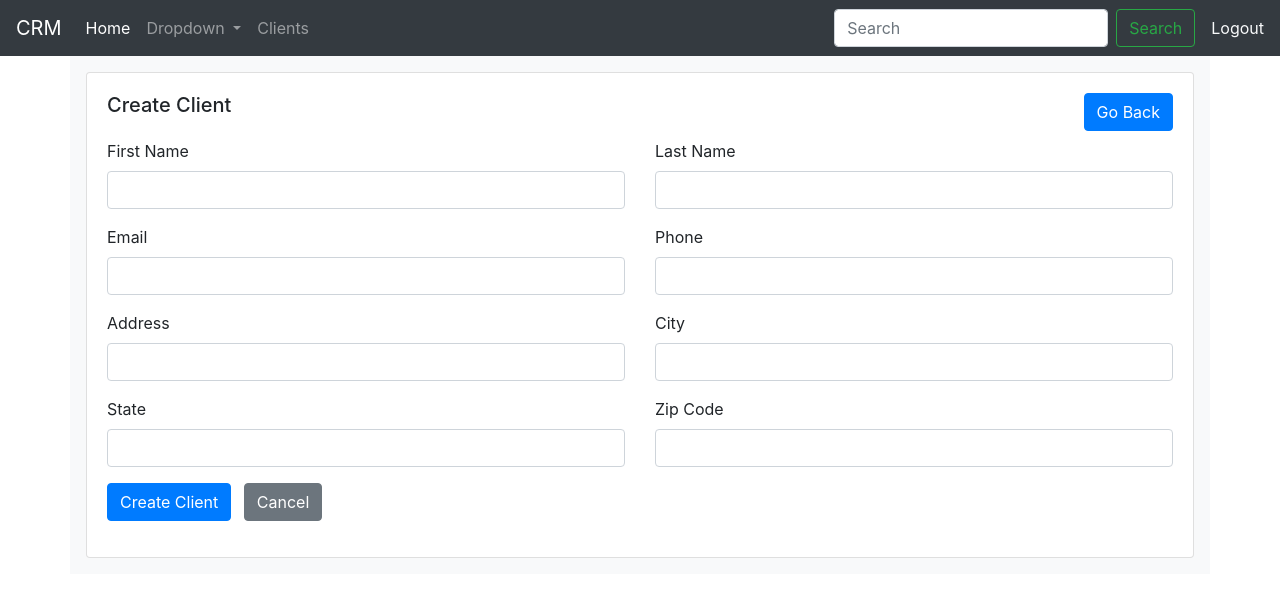
After one commit to maungmatubbar/dj_crm, a Django app: page /create-client/ in a window 1280 px wide. The commit adds this page. Shown: the top 597 px of the page. Run offline with Django 5.2, Linux system fonts and the light colour scheme; a user stored in the database is signed in; some libraries are stand-ins or nearby versions.

Commit message:
Edit Client

```diff
--- a/webapp/forms.py
+++ b/webapp/forms.py
@@ -1,7 +1,8 @@
 from django.contrib.auth.forms import UserCreationForm
 from django.contrib.auth.models import User
 from django import forms
-
+from django.core.validators import RegexValidator
+from django.core.exceptions import ValidationError
 class RegisterForm(UserCreationForm):
     email = forms.EmailField(
         required=True,
@@ -33,3 +34,94 @@ class RegisterForm(UserCreationForm):
                 "class": "form-control",
                 "placeholder": self.fields[field].label
             })
+
+
+class ClientForm(forms.Form):
+    first_name = forms.CharField(
+        max_length=30,
+        label="First Name",
+        required=True,
+        widget=forms.TextInput(attrs={"class": "form-control", "placeholder": "First Name"}),
+        help_text="Enter your first name"
+    )
+    last_name = forms.CharField(
+        max_length=30,
+        label="Last Name",
+        required=True,
+        widget=forms.TextInput(attrs={"class": "form-control", "placeholder": "Last Name"}),
+        help_text="Enter your last name"
+    )
+    email = forms.EmailField(
+        required=True,
+        label="Email",
+        widget=forms.EmailInput(attrs={"class": "form-control", "placeholder": "Email Address"}),
+        help_text="Enter a valid email address"
+    )
+    phone = forms.CharField(
+        max_length=30,
+        label="Phone",
+        required=True,
+        widget=forms.TextInput(attrs={"class": "form-control", "placeholder": "Phone"}),
+        validators=[RegexValidator(r'^[\d\-\(\) ]+$', 'Enter a valid phone number.')],
+        help_text="Format: 123-456-7890"
+    )
+    address = forms.CharField(
+        max_length=100,
+        label="Address",
+        required=True,
+        widget=forms.TextInput(attrs={"class": "form-control", "placeholder": "Address"}),
+        help_text="Enter your street address"
+    )
+    city = forms.CharField(
+        max_length=30,
+        label="City",
+        required=True,
+        widget=forms.TextInput(attrs={"class": "form-control", "placeholder": "City"}),
+        help_text="Enter your city"
+    )
+    state = forms.CharField(
+        max_length=30,
+        label="State",
+        required=True,
+        widget=forms.TextInput(attrs={"class": "form-control", "placeholder": "State"}),
+        help_text="Enter your state"
+    )
+    zip_code = forms.CharField(
+        max_length=10,
+        label="Zip Code",
+        required=True,
+        widget=forms.TextInput(attrs={"class": "form-control", "placeholder": "Zip Code"}),
+        validators=[RegexValidator(r'^\d{5}(?:[-\s]?\d{4})?$', 'Enter a valid zip code.')],
+        help_text="Format: 12345 or 12345-6789"
+    )
+
+    def clean(self):
+        cleaned_data = super().clean()
+        first_name = cleaned_data.get('first_name')
+        last_name = cleaned_data.get('last_name')
+
+        if first_name and last_name:
+            if len(first_name + last_name) > 50:
+                raise ValidationError("Combined name is too long (max 50 characters total)")
+        state = cleaned_data.get('state')
+        if state and len(state) != 2:
+            raise ValidationError("Please use the 2-letter state abbreviation")
+
+        return cleaned_data
+
+    def clean_phone(self):
+        phone = self.cleaned_data.get('phone')
+        # Remove all non-digit characters
+        digits = ''.join(c for c in phone if c.isdigit())
+        if len(digits) != 11:
+            raise ValidationError("Phone number must contain exactly 10 digits")
+        return phone
+
+    def __init__(self, *args, **kwargs):
+        instance = kwargs.get('instance')
+        if instance:
+            full_name = instance.full_name.split()
+            initial = kwargs.setdefault('initial', {})
+            initial['first_name'] = full_name[0]
+            initial['last_name'] = ' '.join(full_name[1:])
+        super().__init__(*args, **kwargs)
--- a/webapp/templates/clients.html
+++ b/webapp/templates/clients.html
@@ -49,7 +49,7 @@
               <td>{{client.address}}</td>
               <td>
               <div class="btn-group">
-                <a href="/update-client/{{client.id}}" class="btn btn-primary btn-sm">Update</a>
+                <a href="/update-client/{{client.id}}" class="btn btn-primary btn-sm">Edit</a>
                 <a href="/delete-client/{{client.id}}" onclick="return confirm('Are you sure you want to delete this client?')" class="btn btn-danger btn-sm">Delete</a>
                 <a href="/view-client/{{client.id}}" class="btn btn-secondary btn-sm">View</a>
               </div>
--- /dev/null
+++ b/webapp/templates/create_client.html
@@ -0,0 +1,112 @@
+{% extends 'base.html' %} {% block title %}Clients{% endblock title %}
+{% block content %}
+<div class="mx-auto">
+  <div>
+    {% if messages %} {% for message in messages %}
+    <div
+      class="alert alert-{% if message.tags == 'error' %}danger{% else %}{{ message.tags }}{% endif %} alert-dismissible fade show"
+      role="alert"
+    >
+      <h4 class="alert-heading text-capitalize">{{ message.tags }}!</h4>
+      {{ message }}
+      <button
+        type="button"
+        class="close"
+        data-dismiss="alert"
+        aria-label="Close"
+      >
+        <span aria-hidden="true">&times;</span>
+      </button>
+    </div>
+    {% endfor %} {% endif %}
+  </div>
+  {% if user.is_authenticated %}
+    <div class="card">
+        <div class="card-body">
+        <div class="d-flex justify-content-between mb-2">
+            <h5 class="card-title">Create Client</h5>
+            <a href="{% url 'clients' %}" class="btn btn-primary">Go Back</a>
+        </div>
+        <form method="post" action="{% url 'create_client' %}" class="row">
+            {% csrf_token %}
+            <div class="form-group col-md-6">
+            <label for="first_name">First Name</label>
+            <input
+                type="text"
+                class="form-control"
+                id="first_name"
+                name="first_name"
+            />
+            {% if form.first_name.errors %}
+            <p class="text-danger">{{ form.first_name.errors.0 }}</p>
+            {% endif %}
+            </div>
+            <div class="form-group col-md-6">
+            <label for="last_name">Last Name</label>
+            <input
+                type="text"
+                class="form-control"
+                id="last_name"
+                name="last_name"
+            />
+            {% if form.last_name.errors %}
+            <p class="text-danger">{{ form.last_name.errors.0 }}</p>
+            {% endif %}
+            </div>
+            <div class="form-group col-md-6">
+            <label for="email">Email</label>
+            <input type="text" class="form-control" id="email" name="email" />
+            {% if form.email.errors %}
+            <p class="text-danger">{{ form.email.errors.0 }}</p>
+            {% endif %}
+            </div>
+            <div class="form-group col-md-6">
+            <label for="phone">Phone</label>
+            <input type="text" class="form-control" id="phone" name="phone" />
+            {% if form.phone.errors %}
+            <p class="text-danger">{{ form.phone.errors.0 }}</p>
+            {% endif %}
+            </div>
+            <div class="form-group col-md-6">
+            <label for="address">Address</label>
+            <input type="text" class="form-control" id="address" name="address" />
+            {% if form.address.errors %}
+            <p class="text-danger">{{ form.address.errors.0 }}</p>
+            {% endif %}
+            </div>
+            <div class="form-group col-md-6">
+            <label for="city">City</label>
+            <input type="text" class="form-control" id="city" name="city" />
+            {% if form.city.errors %}
+            <p class="text-danger">{{ form.city.errors.0 }}</p>
+            {% endif %}
+            </div>
+            <div class="form-group col-md-6">
+            <label for="state">State</label>
+            <input type="text" class="form-control" id="state" name="state" />
+            {% if form.state.errors %}
+            <p class="text-danger">{{ form.state.errors.0 }}</p>
+            {% endif %}
+            </div>
+            <div class="form-group col-md-6">
+            <label for="zip_code">Zip Code</label>
+            <input
+                type="text"
+                class="form-control"
+                id="zip_code"
+                name="zip_code"
+            />
+            {% if form.zip_code.errors %}
+            <p class="text-danger">{{ form.zip_code.errors.0 }}</p>
+            {% endif %}
+            </div>
+            <div class="form-group col-md-6">
+                <button type="submit" class="btn btn-primary">Create Client</button>
+                <a href="{% url 'clients' %}" class="btn btn-secondary ml-2">Cancel</a>
+            </div>
+        </form>
+        </div>
+    </div>
+  {% endif %}
+</div>
+{% endblock content %}
--- a/webapp/urls.py
+++ b/webapp/urls.py
@@ -8,4 +8,6 @@ urlpatterns = [
     path("clients/", views.get_clients, name="clients"),
     path("view-client/<int:pk>/", views.view_client, name="view_client"),
     path("delete-client/<int:pk>/", views.delete_client, name="delete_client"),
+    path("create-client/", views.create_client, name="create_client"),
+    path("update-client/<int:pk>/", views.update_client, name="update_client"),
 ]
--- a/webapp/views.py
+++ b/webapp/views.py
@@ -1,7 +1,7 @@
 from django.shortcuts import render, redirect
 from django.contrib.auth import authenticate, login, logout
 from django.contrib import messages
-from .forms import RegisterForm
+from .forms import RegisterForm, ClientForm
 from .models import Client
 # # Create your views here.
 def home(request):
@@ -74,3 +74,89 @@ def delete_client(request, pk):
     else:
         messages.error(request, 'You must be logged in to view this page')
         return redirect('home')
+
+def create_client(request):
+    if not request.user.is_authenticated:
+        messages.error(request, 'You must be logged in to view this page')
+        return redirect('home')
+
+    if request.method == 'POST':
+        form = ClientForm(request.POST)
+        if form.is_valid():
+            data = form.cleaned_data
+            client = Client(
+                full_name=f"{data['first_name']} {data['last_name']}",
+                address=data['address'],
+                email=data['email'],
+                phone=data['phone'],
+                city=data['city'],
+                state=data['state'],
+                zip_code=data['zip_code']
+            )
+            client.save()
+            messages.success(request, 'Client created successfully')
+            return redirect('clients')
+    else:
+        form = ClientForm()
+
+    return render(request, 'create_client.html', {'form': form})
+
+def update_client(request, pk):
+    if not request.user.is_authenticated:
+        messages.error(request, 'You must be logged in to view this page')
+        return redirect('home')
+
+    try:
+        client = Client.objects.get(id=pk)
+    except Client.DoesNotExist:
+        messages.error(request, 'Client not found')
+        return redirect('clients')
+
+    if request.method == 'POST':
+        form = ClientForm(request.POST)
+        if form.is_valid():
+            try:
+                data = form.cleaned_data
+                phone_digits = ''.join(c for c in data['phone'] if c.isdigit())
+                formatted_phone = f"{phone_digits[:3]}-{phone_digits[3:6]}-{phone_digits[6:]}"
+
+                client.full_name = f"{data['first_name']} {data['last_name']}"
+                client.address = data['address']
+                client.email = data['email']
+                client.phone = formatted_phone
+                client.city = data['city']
+                client.state = data['state'].upper()
+                client.zip_code = data['zip_code']
+                client.save()
+
+                messages.success(request, 'Client updated successfully')
+                return redirect('clients')
+            except Exception as e:
+                messages.error(request, f'Error updating client: {str(e)}')
+                return render(request, 'update_client.html', {'form': form})
+    else:
+        # Split full name
+        name_parts = client.full_name.split()
+        first_name = name_parts[0] if name_parts else ''
+        last_name = ' '.join(name_parts[1:]) if len(name_parts) > 1 else ''
+
+        # Format phone for display
+        phone = client.phone
+        if len(phone) == 10 and phone.isdigit():
+            phone = f"{phone[:3]}-{phone[3:6]}-{phone[6:]}"
+
+        form = ClientForm(initial={
+            'first_name': first_name,
+            'last_name': last_name,
+            'email': client.email,
+            'phone': phone,
+            'address': client.address,
+            'city': client.city,
+            'state': client.state,
+            'zip_code': client.zip_code,
+        })
+
+    return render(request, 'update_client.html', {
+        'form': form,
+        'client': client
+    })
```
Also changed, not shown: webapp/templates/update_client.html (added, +175 -0 lines).
